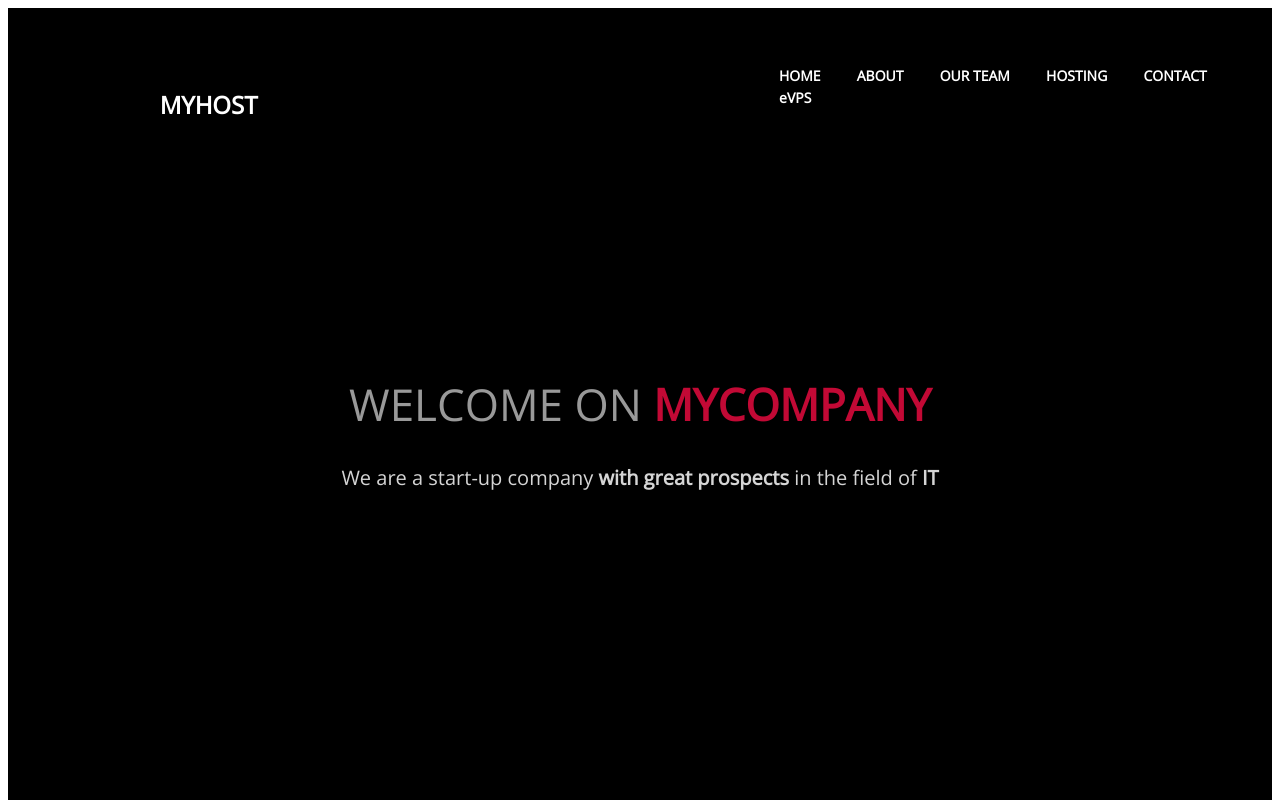
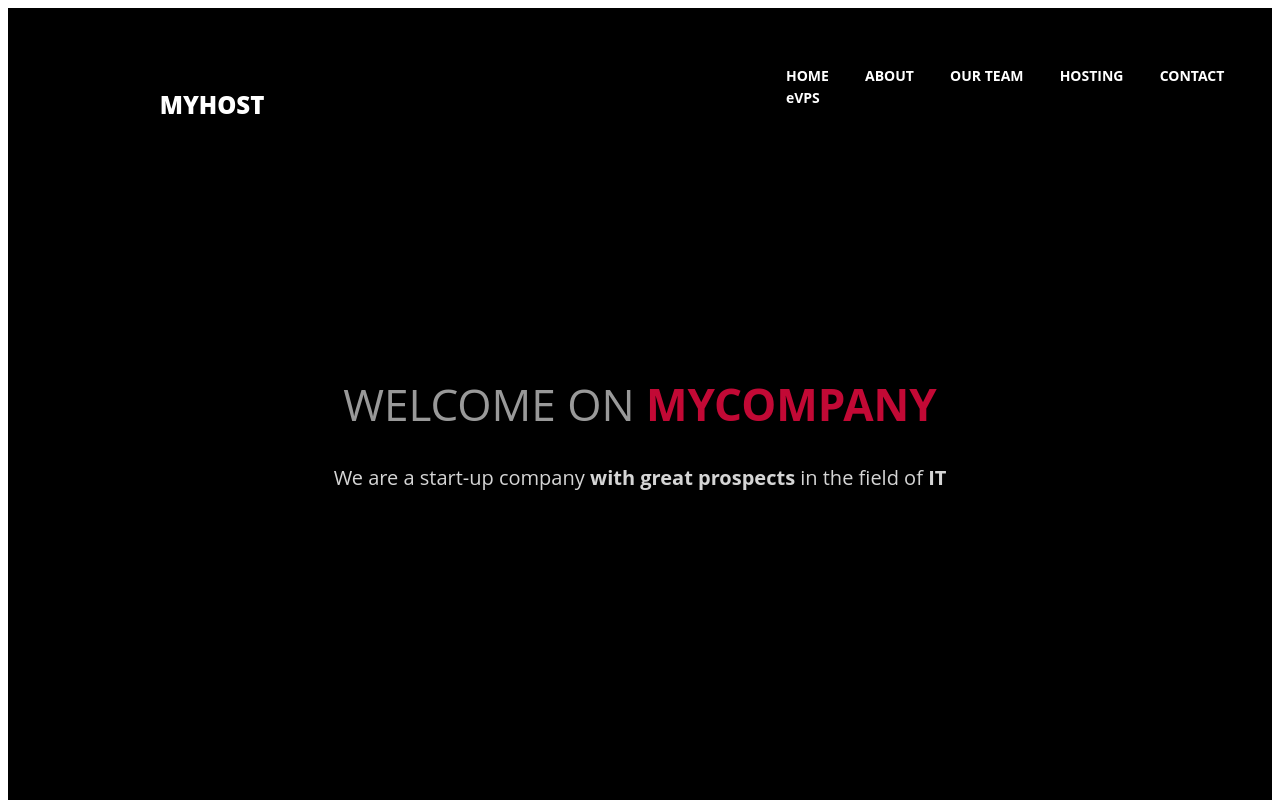
Before and after one commit to jarviscorporation/jarviscorporation.github.io, a plain HTML site: page index.html in a window 1280 px wide. Shown: the top 800 px of the page. Drawn offline with nearby package versions, Linux system fonts and the light colour scheme.

Commit message:
Update index.html

```diff
--- a/index.html
+++ b/index.html
@@ -3,7 +3,6 @@
 <head>
 	<title>MYHOST</title>
 	<link rel="stylesheet" href="style.css">
-	<link href="https://fonts.googleapis.com/css?family=Open+Sans" rel="stylesheet">
 </head>
 <body>
 	<header>
```
